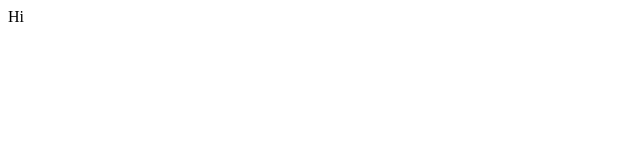
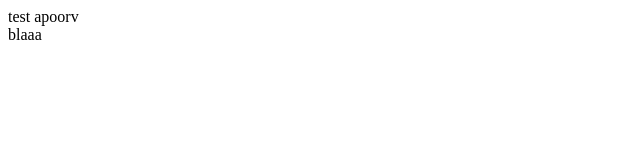
Before and after one commit to toidiu/dkv, a React (Vite) app in the folder client/: page / in a window 1280 px wide. Shown: the top 160 px of the page, without its empty margins (0-640 px from the left). Built offline with nearby package versions, Linux system fonts and the light colour scheme.

Commit message:
add some components

```diff
--- a/client/package.json
+++ b/client/package.json
@@ -2,10 +2,11 @@
   "name": "client",
   "version": "1.0.0",
   "description": "",
-  "main": "index.js",
+  "main": "src/index.tsx",
   "scripts": {
     "start": "parcel src/index.html",
-    "test": "echo \"Error: no test specified\" && exit 1"
+    "test": "echo \"Error: no test specified\" && exit 1",
+    "build": "parcel build src/index.html"
   },
   "keywords": [],
   "author": "",
--- /dev/null
+++ b/client/src/components/App.tsx
@@ -0,0 +1,22 @@
+import * as React from 'react';
+
+export const App = ({name}) => (
+  <div>
+    <div>{`Hi ${name}`}</div>
+  </div>
+);
+
+/* export const Test = ({name}) => ( */
+/*   <div> */
+/*     <div>{`test ${name}`}</div> */
+/*   </div> */
+/* ); */
+
+export function Test({name, bla}) {
+  return(
+    <div>
+      <div>{`test ${name}`}</div>
+      {`${bla}`}
+    </div>
+  )
+}
--- a/client/src/components/Hello.tsx
+++ /dev/null
@@ -1,7 +0,0 @@
-import React from 'react';
-import ReactDOM from 'react-dom';
-
-
-export const Hello = ({name: string}) => (
- <div>{`Hi ${name}`}</div>
-);
--- a/client/src/index.tsx
+++ b/client/src/index.tsx
@@ -1,8 +1,10 @@
 import * as React from 'react';
 import * as ReactDOM from 'react-dom';
-import { Hello } from './components/hello'
+import { App, Test } from './components/App.tsx'
 
 ReactDOM.render(
-  <Hello name="apoorv" />,
+  <Test name="apoorv" bla="blaaa">
+    middle
+  </Test>,
   document.getElementById('app') as HTMLElement
 );
```
Also changed, not shown: client/src/components/Nav.tsx (added, +7 -0 lines).
